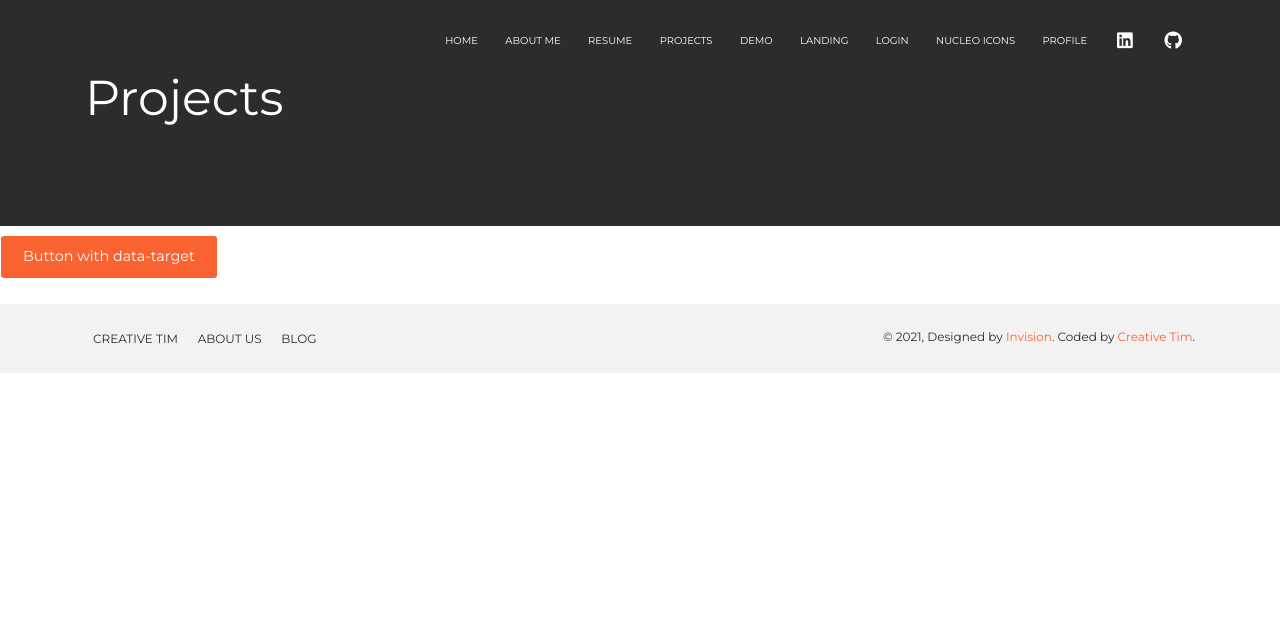
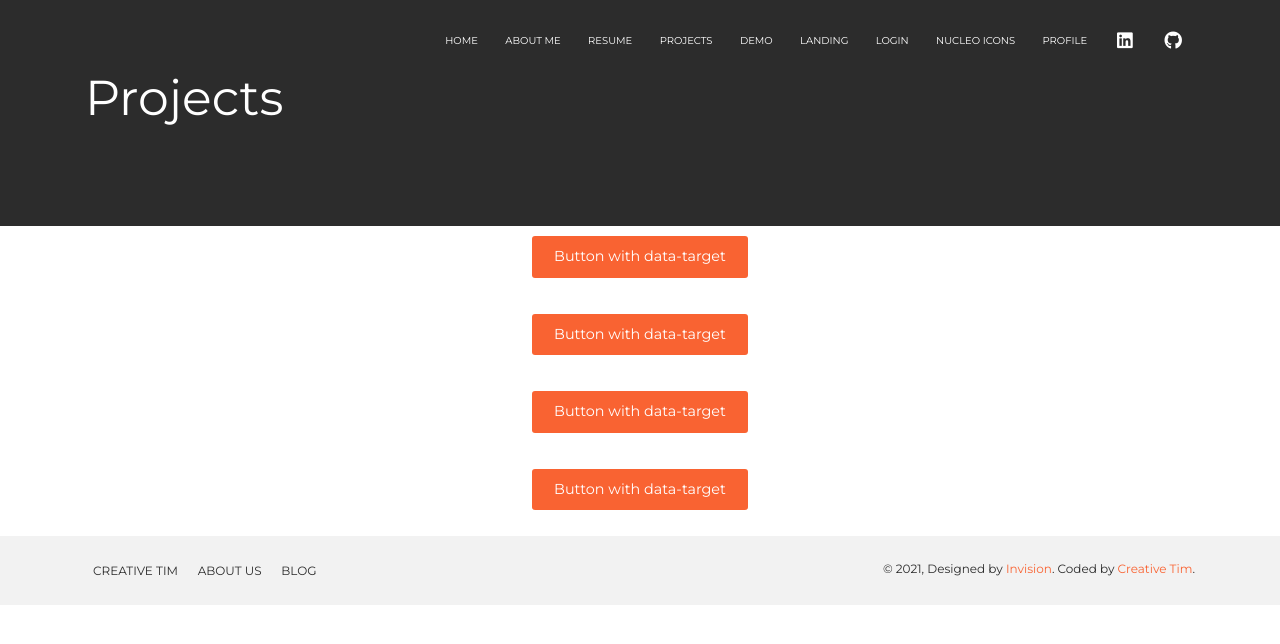
Before and after one commit to Zevl411/personalWebsite, a Flask app: page /projects in a window 1280 px wide. Shown: the top 644 px of the page. Run offline with Flask 2, Linux system fonts and the light colour scheme; some libraries are stand-ins or nearby versions.

Commit message:
updated projects page with collapsing containers

```diff
--- a/templates/projects.html
+++ b/templates/projects.html
@@ -9,6 +9,7 @@
 
 {% block content %}
 <section class="page-section" id="services">
+<div class="container" align="center">
   <p>
     <button class="btn btn-primary" type="button" data-toggle="collapse" data-target="#collapseExample" aria-expanded="false" aria-controls="collapseExample">
       Button with data-target
@@ -18,8 +19,36 @@
     <div class="card card-body">
       Anim pariatur cliche reprehenderit, enim eiusmod high life accusamus terry richardson ad squid. Nihil anim keffiyeh helvetica, craft beer labore wes anderson cred nesciunt sapiente ea proident.
     </div>
-    <div class="container" align="center">
-        <iframe width="1020" height="600" src="https://xd.adobe.com/embed/dee2e5f3-bbc0-4a4e-b75e-a9b3a7551f4c-8bb1/" frameborder="0" allowfullscreen></iframe>
+  </div>
+  <p>
+    <button class="btn btn-primary" type="button" data-toggle="collapse" data-target="#collapseExample2" aria-expanded="false" aria-controls="collapseExample2">
+      Button with data-target
+    </button>
+  </p>
+  <div class="collapse" id="collapseExample2">
+    <div class="card card-body">
+      Anim pariatur cliche reprehenderit, enim eiusmod high life accusamus terry richardson ad squid. Nihil anim keffiyeh helvetica, craft beer labore wes anderson cred nesciunt sapiente ea proident.
+    </div>
+  </div>
+  <p>
+    <button class="btn btn-primary" type="button" data-toggle="collapse" data-target="#collapseExample3" aria-expanded="false" aria-controls="collapseExample3">
+      Button with data-target
+    </button>
+  </p>
+  <div class="collapse" id="collapseExample3">
+    <div class="card card-body">
+      Anim pariatur cliche reprehenderit, enim eiusmod high life accusamus terry richardson ad squid. Nihil anim keffiyeh helvetica, craft beer labore wes anderson cred nesciunt sapiente ea proident.
+    </div>
+  </div>
+  <p>
+    <button class="btn btn-primary" type="button" data-toggle="collapse" data-target="#collapseExample4" aria-expanded="false" aria-controls="collapseExample4">
+      Button with data-target
+    </button>
+  </p>
+  <div class="collapse" id="collapseExample4">
+    <div class="card card-body">
+      Anim pariatur cliche reprehenderit, enim eiusmod high life accusamus terry richardson ad squid. Nihil anim keffiyeh helvetica, craft beer labore wes anderson cred nesciunt sapiente ea proident.
+    </div>
   </div>
 </div>
 </section>
```
Lines whose indentation alone changed are shown as unchanged.
